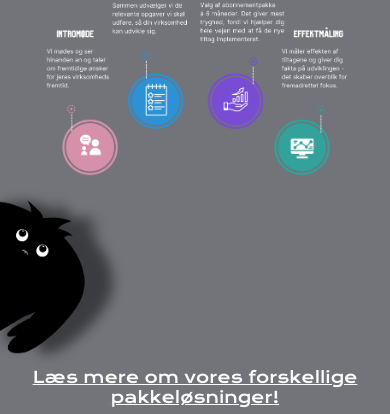
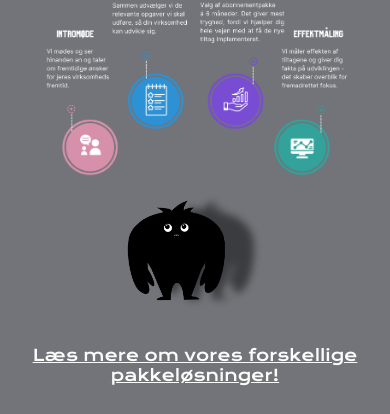
Before and after one commit to JohnnieTorp/biggit, a plain HTML site: page om.html in a window 390 px wide. Shown: the part 2887-3301 px from the top of the page. Drawn offline with nearby package versions, Linux system fonts and the light colour scheme.

Commit message:
rettet biggit på om-siden

```diff
--- a/css/_om.scss
+++ b/css/_om.scss
@@ -94,7 +94,9 @@
         }
         img:nth-of-type(2){
             display: block;
-            margin-left: 0;
+            align-self: center;
+            margin: 0 auto;
+            padding-bottom: 2em;
             width: 20vw;
             height: auto;
         }
@@ -236,9 +238,11 @@
         }
         img:nth-of-type(2){
             display: block;
-            margin-left: 0;
+            align-self: center;
             width: 35vw;
             height: auto;
+            margin: 0 auto;
+            padding-bottom: 2em;
         }
         .scrollarrow{
         @include partials.arrow;
--- a/om.html
+++ b/om.html
@@ -89,7 +89,7 @@
 
     <img src="img/samarbejde-grafik-biggitmedia.png" alt="infograf med 4 trin, trin 1: intromøde, trin 2: udvælgelse af pakkeopgaver, trin 3: samarbejde og udvælgelse af abonnementspakke, trin 4: effektmåling af tiltag.">
 
-    <img src="img/biggit-peeking-fromleft-with-shadow.png" alt="biggit maskot kigger ind fra venstre side af skærmen">
+    <img src="img/black-shadoweffect-eyes-looking-up-left.png" alt="biggit maskot kigger op på infografen">
     <div>
         <a href="service.html"><p>Læs mere om vores forskellige pakkeløsninger!</p></a>
     </div>
```
Also changed, not shown: css/style.css, 1 other file.
